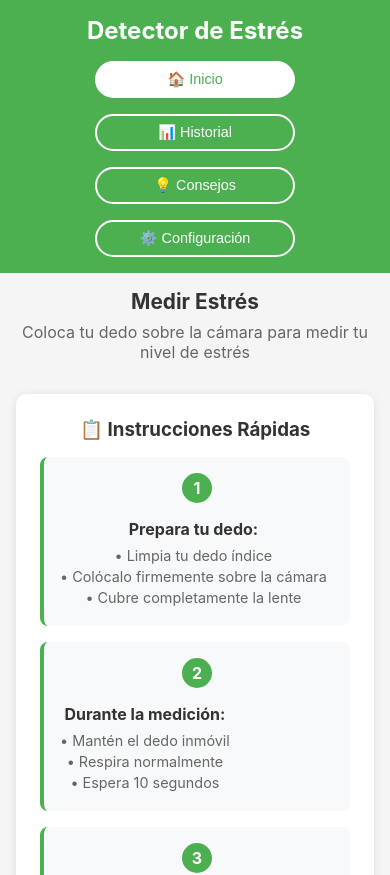
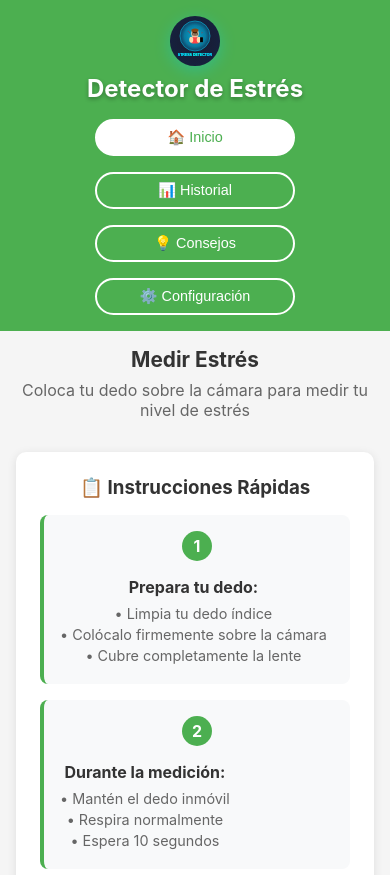
Before and after one commit to jortecs/Medidor-de-estres, a React (Create React App) app: page / in a window 390 px wide. Shown: the top 875 px of the page. Built offline with nearby package versions, Linux system fonts and the light colour scheme.

Commit message:
Agregado logo personalizado del detector de estrés con animaciones

```diff
--- a/src/App.css
+++ b/src/App.css
@@ -28,9 +28,37 @@ body {
   text-align: center;
 }
 
+.header-content {
+  display: flex;
+  align-items: center;
+  justify-content: center;
+  gap: 1rem;
+  margin-bottom: 1rem;
+}
+
+.app-logo {
+  width: 60px;
+  height: 60px;
+  border-radius: 50%;
+  box-shadow: 0 4px 15px rgba(0, 212, 255, 0.3);
+  animation: logoGlow 2s ease-in-out infinite alternate;
+}
+
+@keyframes logoGlow {
+  0% {
+    box-shadow: 0 4px 15px rgba(0, 212, 255, 0.3);
+    transform: scale(1);
+  }
+  100% {
+    box-shadow: 0 6px 25px rgba(0, 212, 255, 0.6);
+    transform: scale(1.05);
+  }
+}
+
 .app-header h1 {
-  margin-bottom: 1rem;
+  margin: 0;
   font-size: 1.8rem;
+  text-shadow: 0 2px 4px rgba(0, 0, 0, 0.3);
 }
 
 .app-nav {
@@ -89,12 +117,41 @@ body {
 
 .loading-container {
   display: flex;
+  flex-direction: column;
   justify-content: center;
   align-items: center;
   height: 100vh;
   background: linear-gradient(135deg, #4CAF50, #45a049);
   color: white;
   font-size: 1.2rem;
+}
+
+.loading-logo {
+  width: 120px;
+  height: 120px;
+  margin-bottom: 2rem;
+  animation: loadingPulse 2s ease-in-out infinite;
+}
+
+.loading-text {
+  font-size: 1.2rem;
+  font-weight: bold;
+  text-shadow: 0 2px 4px rgba(0, 0, 0, 0.3);
+}
+
+@keyframes loadingPulse {
+  0% {
+    transform: scale(1);
+    opacity: 0.8;
+  }
+  50% {
+    transform: scale(1.1);
+    opacity: 1;
+  }
+  100% {
+    transform: scale(1);
+    opacity: 0.8;
+  }
 }
 
 .instructions-container {
@@ -469,6 +526,16 @@ body {
 
 /* Responsive design */
 @media (max-width: 768px) {
+  .header-content {
+    flex-direction: column;
+    gap: 0.5rem;
+  }
+
+  .app-logo {
+    width: 50px;
+    height: 50px;
+  }
+
   .app-nav {
     flex-direction: column;
     align-items: center;
@@ -497,6 +564,11 @@ body {
 }
 
 @media (max-width: 480px) {
+  .loading-logo {
+    width: 80px;
+    height: 80px;
+  }
+
   .app-header h1 {
     font-size: 1.5rem;
   }
--- a/src/App.js
+++ b/src/App.js
@@ -1,9 +1,11 @@
 import React, { useState, useEffect, useRef } from 'react';
 import './App.css';
+import stressDetectorLogo from './assets/stress-detector-logo.svg';
 
 const LoadingScreen = () => (
   <div className="loading-container">
-    <div>Cargando Detector de Estrés...</div>
+    <img src={stressDetectorLogo} alt="Stress Detector Logo" className="loading-logo" />
+    <div className="loading-text">Cargando Detector de Estrés...</div>
   </div>
 );
 
@@ -510,7 +512,10 @@ function App() {
   return (
     <div className="app">
       <header className="app-header">
-        <h1>Detector de Estrés</h1>
+        <div className="header-content">
+          <img src={stressDetectorLogo} alt="Stress Detector Logo" className="app-logo" />
+          <h1>Detector de Estrés</h1>
+        </div>
         <nav className="app-nav">
           <button
             className={`nav-button ${currentScreen === 'home' ? 'active' : ''}`}
```
Also changed, not shown: src/assets/stress-detector-logo.svg (added).
